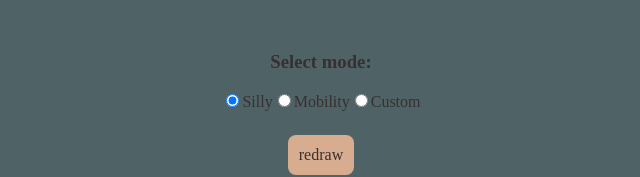
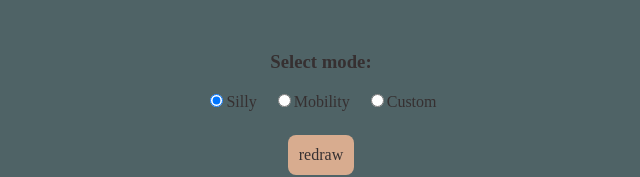
Before and after one commit to TakinB/ThingFromTheFuture, a React (Vite) app: page / in a window 1280 px wide. Shown: the top 177 px of the page, without its empty margins (319-959 px from the left). Built offline with nearby package versions, Linux system fonts and the light colour scheme; a web font is replaced by a local one.

Commit message:
fix styling of radio buttons

```diff
--- a/src/components/RadioButton.css
+++ b/src/components/RadioButton.css
@@ -1,6 +1,11 @@
-.singleRadio {
-    background-color: #d8ac8f;
+singleRadio {
+    background-color: #D8AC8F;
     border-radius: 0.3rem;
     align-items: center;
     justify-content: space-between;
 }
+.RadioLabel{
+    display: inline;
+    justify-content: space-between;
+    padding: 0.5rem;
+}
--- a/src/components/RadioButton.jsx
+++ b/src/components/RadioButton.jsx
@@ -14,6 +14,7 @@ export default function RadioButton({handleMode}) {
     <div className="RadioButton">
       <h3>Select mode: </h3>
 
+      <div className="RadioLabel">
         <input className="singleRadio"
                 type="radio"
                 name="Silly"
@@ -23,7 +24,9 @@ export default function RadioButton({handleMode}) {
                 onChange={e => {setMode(e.target.value); handleMode(e.target.value)}}
               />
         <label htmlFor="Silly">Silly</label>
+      </div>
 
+      <div className="RadioLabel">
         <input className="singleRadio"
                 type="radio"
                 name="Mobility"
@@ -33,7 +36,9 @@ export default function RadioButton({handleMode}) {
                 onChange={e => {setMode(e.target.value); handleMode(e.target.value)}}
               />
         <label htmlFor="Mobility">Mobility</label>
+      </div>
 
+      <div className="RadioLabel">
         <input className="singleRadio"
                 type="radio"
                 name="Custom"
@@ -44,5 +49,7 @@ export default function RadioButton({handleMode}) {
               />
         <label htmlFor="Custom">Custom</label>
       </div>
+
+    </div>
   )
 }
```
Lines whose indentation alone changed are shown as unchanged.
